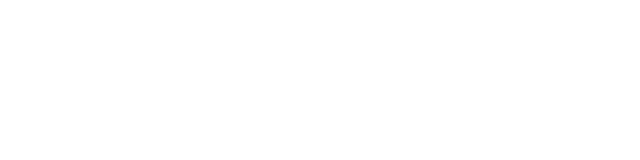
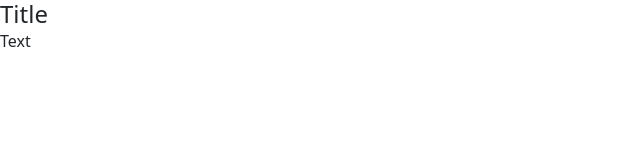
Before and after one commit to mmykesser/REACT_HOMEWORKS, a React (Vite) app: page / in a window 1280 px wide. Shown: the top 160 px of the page, without its empty margins (0-640 px from the left). Built offline with nearby package versions, Linux system fonts and the light colour scheme; the HTML template or start-up script is replaced by a standard one.

Commit message:
Homework #89 completed

```diff
--- a/src/App.jsx
+++ b/src/App.jsx
@@ -1,7 +1,11 @@
-// import
+import Card from './components/Card.jsx';
 
 function App() {
-  return <div className="App"></div>;
+  return (
+    <div className="App">
+      <Card />
+    </div>
+  );
 }
 
 export default App;
--- /dev/null
+++ b/src/components/Card.jsx
@@ -0,0 +1,14 @@
+import React from 'react';
+import CardBody from './CardBody.jsx';
+
+class Card extends React.Component {
+  render() {
+    return (
+      <div className="Card">
+        <CardBody text="Text" title="Title" />
+      </div>
+    );
+  }
+}
+
+export default Card;
--- /dev/null
+++ b/src/components/CardBody.jsx
@@ -0,0 +1,25 @@
+import React from 'react';
+import PropTypes from 'prop-types';
+
+class CardBody extends React.Component {
+  render() {
+    const { title, text } = this.props;
+    return (
+      <div className="card-body">
+        <h4 className="card-title">{title}</h4>
+        <p className="card-text">{text}</p>
+      </div>
+    );
+  }
+}
+
+CardBody.propTypes = {
+  text: PropTypes.string,
+  title: PropTypes.string,
+};
+
+CardBody.defaultPtrops = {
+  text: 'Some text',
+  title: 'Some title',
+};
+export default CardBody;
```
Also changed, not shown: 1 other file (tests, documents, lock files or other folders).
